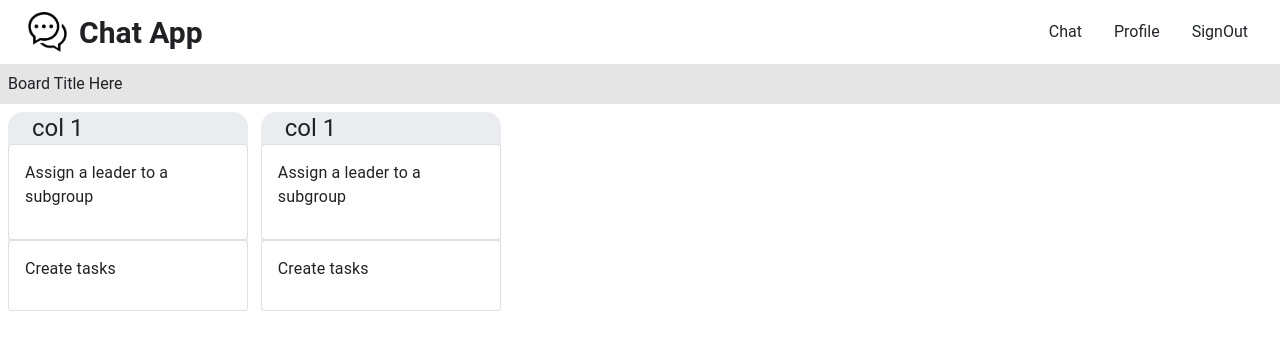
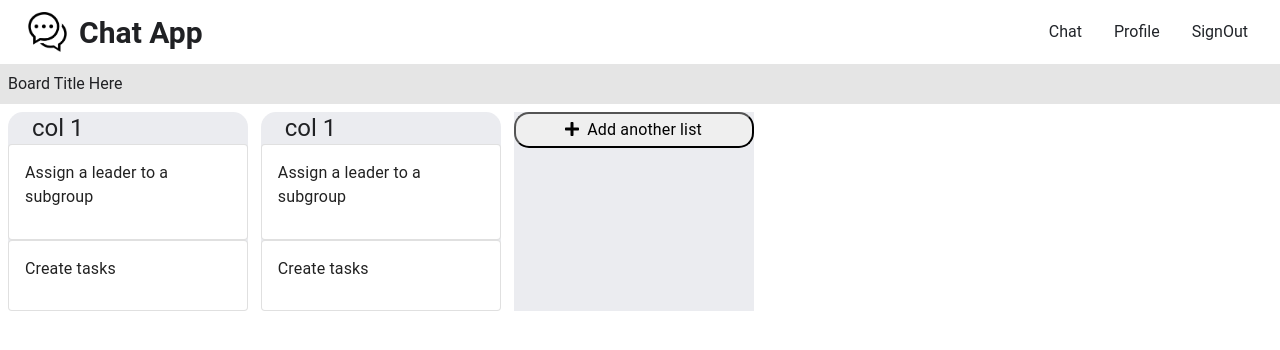
Before and after one commit to akshatsinghkaushik/GroupChat-TaskManagement-WebApp_Software-Studio-2B, a React (Create React App) app: page /taskboard in a window 1280 px wide. Shown: the top 350 px of the page. Built offline with nearby package versions, Linux system fonts and the light colour scheme; no server answers; sample sign-in values are in the browser's storage.

Commit message:
setting up create column styling etc

```diff
--- a/src/Components/Pages/Taskboard.js
+++ b/src/Components/Pages/Taskboard.js
@@ -1,6 +1,7 @@
 import React from "react";
 import "./Taskboard.scss";
 import TaskColumn from "../Presentational/TaskColumn/TaskColumn";
+import NewTaskColumn from "../Presentational/NewTaskColumn/NewTaskColumn";
 
 /*
 taskboard:
@@ -43,6 +44,7 @@ const Taskboard = () => {
       <div className="taskboard">
         <TaskColumn name="col 1" tasks={exampleTasks} />
         <TaskColumn name="col 1" tasks={exampleTasks} />
+        <NewTaskColumn />
       </div>
     </div>
   );
--- /dev/null
+++ b/src/Components/Presentational/NewTaskColumn/NewTaskColumn.js
@@ -0,0 +1,62 @@
+import React from "react";
+import "./NewTaskColumn.scss";
+import { faTimes, faPlus } from "@fortawesome/free-solid-svg-icons";
+import { FontAwesomeIcon } from "@fortawesome/react-fontawesome";
+import { Button, Typography } from "@material-ui/core";
+
+const NewTaskColumn = () => {
+  const [isEditing, setIsEditing] = React.useState(false);
+  const [title, setTitle] = React.useState("");
+
+  const handleSetIsEditing = () => {
+    setIsEditing(!isEditing);
+  };
+
+  const handleTitleChange = (e) => {
+    setTitle(e.target.value);
+  };
+
+  const handleCancelEditing = () => {
+    setIsEditing(false);
+    setTitle("");
+  };
+
+  const handleSubmit = (e) => {
+    e.preventDefault();
+    console.log("sumbitted");
+  };
+  return (
+    <div id="new-task-column-container">
+      <form onSubmit={handleSubmit}>
+        {isEditing ? (
+          <div id="add-column-selected">
+            <input
+              onChange={handleTitleChange}
+              value={title}
+              placeholder="Enter list title..."
+            />
+            <div id="button-lockup">
+              <Button>Add List</Button>
+              <Button onClick={handleCancelEditing}>
+                <FontAwesomeIcon icon={faTimes} size="2x" />
+              </Button>
+            </div>
+          </div>
+        ) : (
+          // <button onClick={handleSetIsEditing}>
+          //   <FontAwesomeIcon icon={faGithub} size="1x" />
+          //   <Typography component="p">Add another list</Typography>
+          // </button>
+          <div id="add-column">
+            <button onClick={handleSetIsEditing}>
+              <FontAwesomeIcon icon={faPlus} size="1x" />
+              <Typography component="p">Add another list</Typography>
+            </button>
+          </div>
+        )}
+      </form>
+    </div>
+  );
+};
+
+export default NewTaskColumn;
--- /dev/null
+++ b/src/Components/Presentational/NewTaskColumn/NewTaskColumn.scss
@@ -0,0 +1,34 @@
+#new-task-column-container {
+  width: 15em;
+  background-color: #ebecf0;
+  #add-column-selected {
+    input {
+      width: 100%;
+      border-radius: 15px;
+      border: none;
+      box-shadow: inset 0 0 0 2px #0079bf;
+      padding: 0.5em 0.75em;
+    }
+    #button-lockup {
+      display: flex;
+      flex-flow: row nowrap;
+      align-items: center;
+      padding: 0.25em 0.5em;
+      button:first-child {
+        background-color: #5aac44;
+        color: white;
+      }
+    }
+  }
+}
+#add-column {
+  button {
+    width: 100%;
+    border-radius: 15px;
+    padding: 0.25em;
+    p {
+      display: inline-block;
+      margin: 0 0 0 0.5em;
+    }
+  }
+}
```
